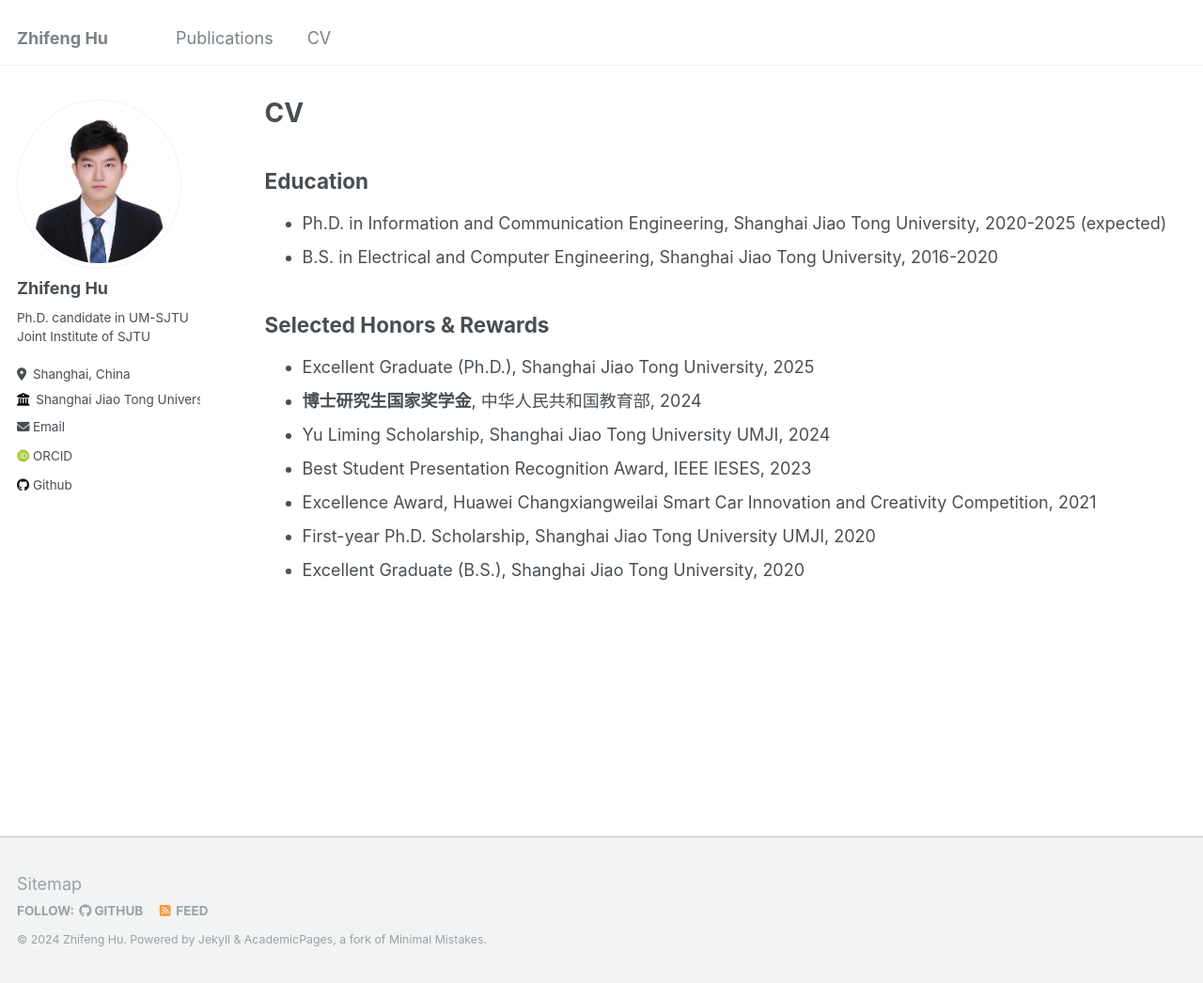
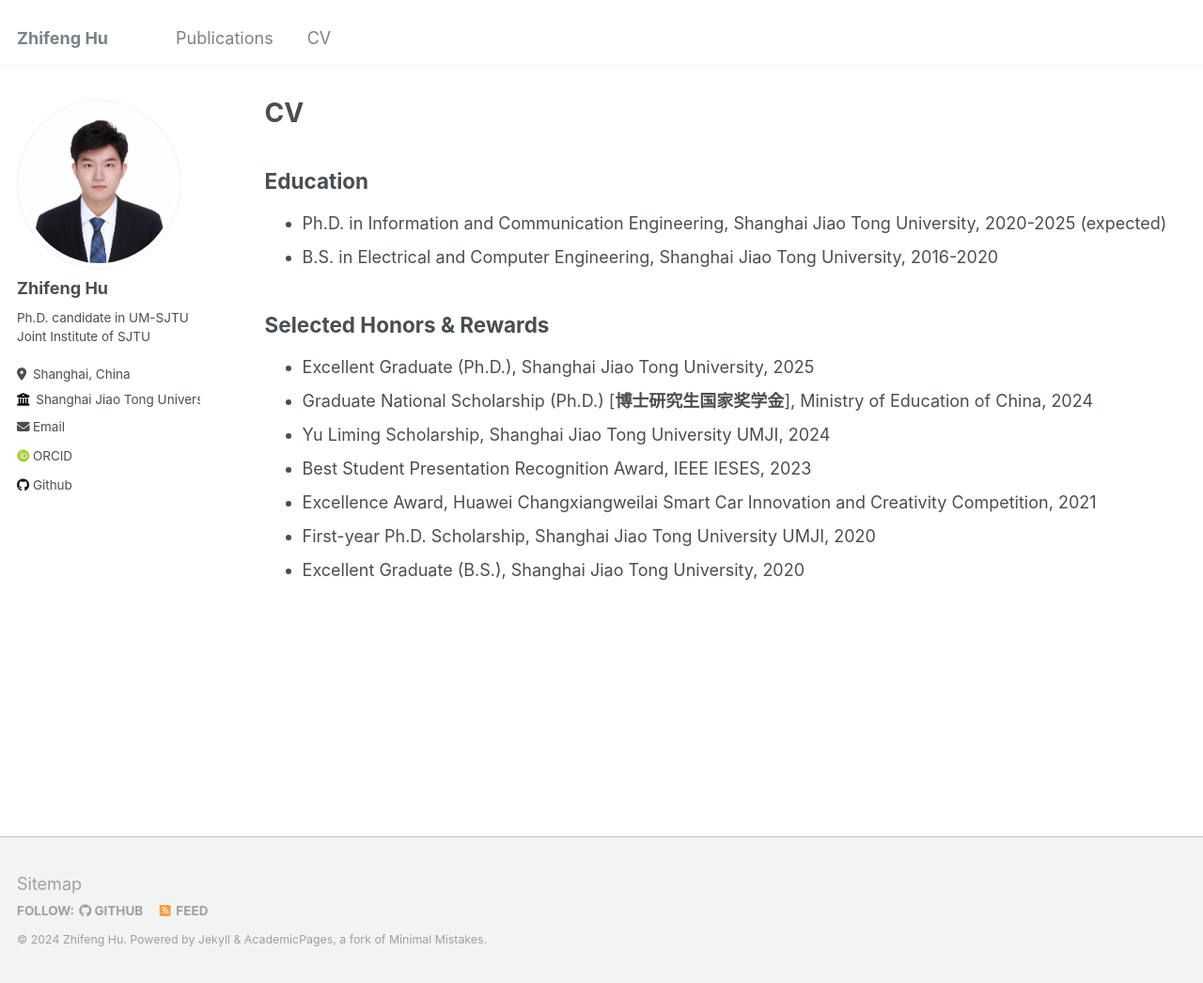
Before and after one commit to CantorHu/CantorHu.github.io, a Jekyll site: the page built from _pages/cv.md, in a window 1280 px wide and 1046 px high. Shown: the whole window at 94% size. Built offline with Jekyll 4.4.1, drawn with Linux system fonts in a browser that asks for light colours; some web fonts are replaced.

Commit message:
Update cv.md

```diff
--- a/_pages/cv.md
+++ b/_pages/cv.md
@@ -18,7 +18,7 @@ Education
 Selected Honors & Rewards
 -----
 - Excellent Graduate (Ph.D.), Shanghai Jiao Tong University, 2025
-- **博士研究生国家奖学金**, 中华人民共和国教育部, 2024
+- Graduate National Scholarship (Ph.D.) [**博士研究生国家奖学金**], Ministry of Education of China, 2024
 - Yu Liming Scholarship, Shanghai Jiao Tong University UMJI, 2024
 - Best Student Presentation Recognition Award, IEEE IESES, 2023
 - Excellence Award, Huawei Changxiangweilai Smart Car Innovation and Creativity Competition, 2021
```
